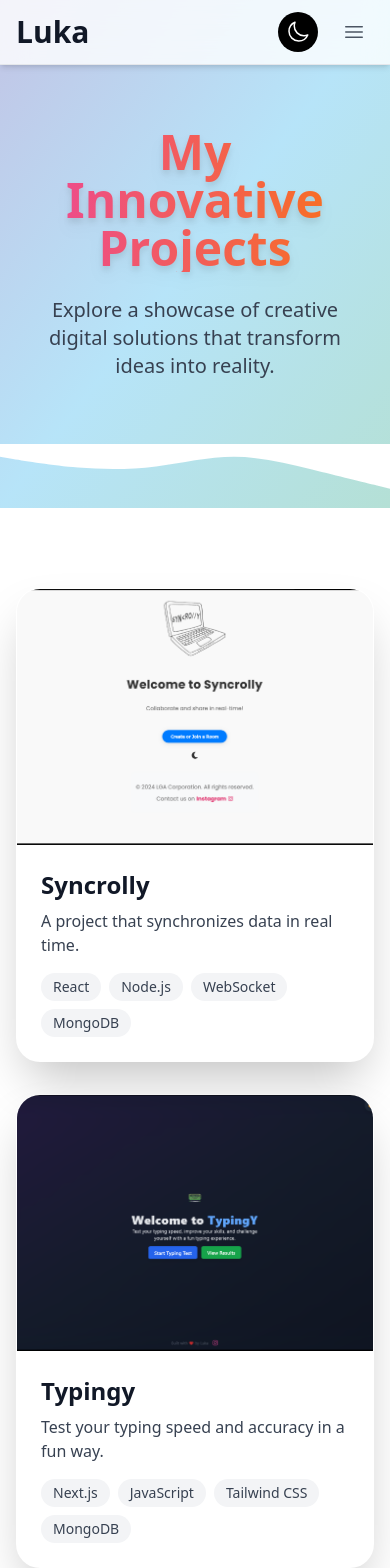
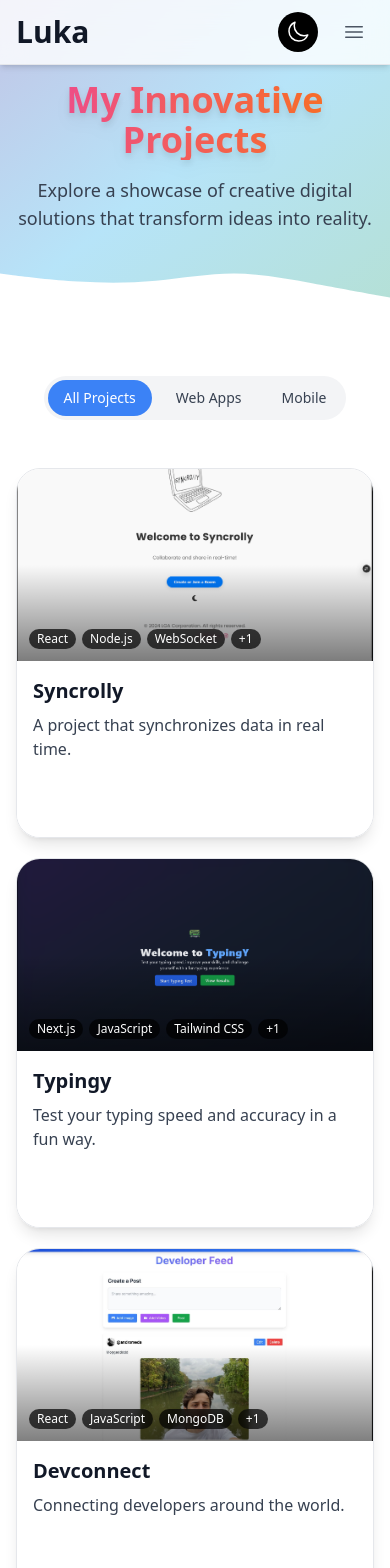
Before and after one commit to SetFodi/MyPortfolio, a Next.js app: page /projects in a window 390 px wide. Shown: the top 1568 px of the page. Built offline with nearby package versions, Linux system fonts and the light colour scheme.

Commit message:
projects enhanced and appearing on mobile fixed

```diff
--- a/pages/projects.js
+++ b/pages/projects.js
@@ -3,7 +3,7 @@ import Head from 'next/head'
 import Navbar from '../components/Navbar'
 import Footer from '../components/Footer'
 import { motion, useScroll, useTransform } from 'framer-motion'
-import { useState } from 'react'
+import { useState, useEffect } from 'react'
 import Tilt from 'react-parallax-tilt'
 import { ArrowTopRightOnSquareIcon } from '@heroicons/react/24/outline'
 
@@ -18,13 +18,24 @@ const containerVariants = {
 
 const cardVariants = {
   hidden: { opacity: 0, y: 50, scale: 0.95 },
-  visible: { opacity: 1, y: 0, scale: 1 },
+  visible: { opacity: 1, y: 0, scale: 1, transition: { duration: 0.5 } },
 }
 
 export default function Projects() {
   const [hoveredIndex, setHoveredIndex] = useState(null)
   const { scrollYProgress } = useScroll()
   const scale = useTransform(scrollYProgress, [0, 1], [1, 1.1])
+  const [isMobile, setIsMobile] = useState(false)
+
+  // Detect if device is mobile
+  useEffect(() => {
+    const checkMobile = () => {
+      setIsMobile(window.innerWidth < 768)
+    }
+    checkMobile()
+    window.addEventListener('resize', checkMobile)
+    return () => window.removeEventListener('resize', checkMobile)
+  }, [])
 
   const projects = [
     {
@@ -100,24 +111,25 @@ export default function Projects() {
           name="description"
           content="Projects by SetFodi, Junior Full Stack Developer"
         />
+        <meta name="viewport" content="width=device-width, initial-scale=1.0" />
       </Head>
 
       <Navbar />
 
-      <main>
-        {/* Hero Section */}
-        <section className="relative py-32 overflow-hidden">
+      <main className="overflow-hidden">
+        {/* Hero Section - Improved for mobile */}
+        <section className="relative py-20 md:py-32 overflow-hidden">
           {/* Colorful Gradient Background */}
           <motion.div
             style={{ scale }}
             className="absolute inset-0 bg-gradient-to-br from-indigo-800 via-sky-500 to-emerald-600 dark:from-gray-900 dark:via-gray-700 dark:to-gray-600 opacity-30"
           />
-          <div className="container mx-auto px-6 relative z-10 text-center">
+          <div className="container mx-auto px-4 md:px-6 relative z-10 text-center">
             <motion.h1
               initial={{ opacity: 0, y: -20 }}
               animate={{ opacity: 1, y: 0 }}
               transition={{ duration: 0.8 }}
-              className="text-5xl md:text-7xl font-extrabold bg-gradient-to-r from-pink-500 to-orange-500 bg-clip-text text-transparent mb-6 drop-shadow-lg"
+              className="text-4xl sm:text-5xl md:text-7xl font-extrabold bg-gradient-to-r from-pink-500 to-orange-500 bg-clip-text text-transparent mb-4 md:mb-6 drop-shadow-lg"
             >
               My Innovative Projects
             </motion.h1>
@@ -125,63 +137,85 @@ export default function Projects() {
               initial={{ opacity: 0 }}
               animate={{ opacity: 1 }}
               transition={{ duration: 1, delay: 0.5 }}
-              className="text-xl md:text-2xl text-gray-700 dark:text-gray-300"
+              className="text-lg sm:text-xl md:text-2xl text-gray-700 dark:text-gray-300 max-w-3xl mx-auto"
             >
               Explore a showcase of creative digital solutions that transform ideas into reality.
             </motion.p>
           </div>
-          {/* SVG Wave Divider */}
-          <div className="absolute bottom-0 left-0 w-full leading-[0]">
+
+          {/* Improved SVG Wave Divider */}
+          <div className="absolute bottom-0 left-0 w-full overflow-hidden leading-[0]">
             <svg
-              className="block w-full h-16 text-white dark:text-black"
+              className="block w-full h-12 sm:h-16 text-white dark:text-black"
               viewBox="0 0 1440 320"
               preserveAspectRatio="none"
             >
               <path
                 fill="currentColor"
                 fillOpacity="1"
-                d="M0,64L48,74.7C96,85,192,107,288,117.3C384,128,480,128,576,112C672,96,768,64,864,64C960,64,1056,96,1152,128C1248,160,1344,192,1392,208L1440,224L1440,0L1392,0C1344,0,1248,0,1152,0C1056,0,960,0,864,0C768,0,672,0,576,0C480,0,384,0,288,0C192,0,96,0,48,0L0,0Z"
+                d="M0,64L48,74.7C96,85,192,107,288,117.3C384,128,480,128,576,112C672,96,768,64,864,64C960,64,1056,96,1152,128C1248,160,1344,192,1392,208L1440,224L1440,320L1392,320C1344,320,1248,320,1152,320C1056,320,960,320,864,320C768,320,672,320,576,320C480,320,384,320,288,320C192,320,96,320,48,320L0,320Z"
               />
             </svg>
           </div>
         </section>
 
-{/* Projects Grid */}
-<section className="pt-20 pb-20 bg-white dark:bg-black">
+        {/* Projects Grid - Improved for mobile */}
+        <section className="pt-16 pb-20 bg-white dark:bg-black">
           <div className="container mx-auto px-4 sm:px-6 lg:px-8">
+            {/* Filter tabs for mobile */}
+            <motion.div
+              initial={{ opacity: 0, y: 20 }}
+              animate={{ opacity: 1, y: 0 }}
+              transition={{ delay: 0.2, duration: 0.5 }}
+              className="mb-12 overflow-x-auto scrollbar-hide flex justify-center"
+            >
+              <div className="inline-flex space-x-2 p-1 bg-gray-100 dark:bg-gray-800 rounded-full">
+                <button className="px-4 py-2 text-sm font-medium rounded-full bg-blue-500 text-white">
+                  All Projects
+                </button>
+                <button className="px-4 py-2 text-sm font-medium rounded-full text-gray-700 dark:text-gray-300 hover:bg-gray-200 dark:hover:bg-gray-700">
+                  Web Apps
+                </button>
+                <button className="px-4 py-2 text-sm font-medium rounded-full text-gray-700 dark:text-gray-300 hover:bg-gray-200 dark:hover:bg-gray-700">
+                  Mobile
+                </button>
+              </div>
+            </motion.div>
+
             <motion.div
               variants={containerVariants}
               initial="hidden"
               whileInView="visible"
-      viewport={{ once: true, amount: 0.2 }}
-      className="grid grid-cols-1 md:grid-cols-2 lg:grid-cols-3 gap-8"
+              viewport={{ once: true, amount: 0.1 }}
+              className="grid grid-cols-1 sm:grid-cols-2 lg:grid-cols-3 gap-5 md:gap-8"
             >
               {projects.map((project, index) => (
                 <motion.div
                   key={index}
                   variants={cardVariants}
-          whileHover={{ y: -10, scale: 1.03 }}
+                  whileHover={!isMobile ? { y: -10, scale: 1.03 } : {}}
                   whileTap={{ scale: 0.98 }}
                   transition={{ type: 'spring', stiffness: 300, damping: 20 }}
                   className="relative group"
-          onMouseEnter={() => setHoveredIndex(index)}
-          onMouseLeave={() => setHoveredIndex(null)}
+                  onMouseEnter={() => !isMobile && setHoveredIndex(index)}
+                  onMouseLeave={() => !isMobile && setHoveredIndex(null)}
                 >
                   <Tilt
-            tiltMaxAngleX={5}
-            tiltMaxAngleY={5}
-            glareEnable
+                    tiltMaxAngleX={isMobile ? 0 : 5}
+                    tiltMaxAngleY={isMobile ? 0 : 5}
+                    glareEnable={!isMobile}
                     glareMaxOpacity={0.2}
+                    className="h-full"
                   >
                     {/* Entire card is now inside the anchor */}
                     <a
                       href={project.link}
                       target="_blank"
                       rel="noopener noreferrer"
-              className="block rounded-3xl overflow-hidden shadow-2xl border border-transparent hover:border-blue-400 transition-all duration-300"
+                      className="block h-full rounded-3xl overflow-hidden shadow-lg hover:shadow-2xl border border-gray-200 dark:border-gray-800 hover:border-blue-400 dark:hover:border-blue-600 transition-all duration-300"
                     >
                       {/* Project Image */}
-              <div className="relative h-64 overflow-hidden">
+                      <div className="relative h-48 sm:h-56 md:h-64 overflow-hidden">
                         <motion.img
                           src={project.image}
                           alt={project.title}
@@ -189,34 +223,48 @@ export default function Projects() {
                           whileHover={{ scale: 1.07 }}
                         />
                         {/* Hover Gradient Overlay */}
-                <motion.div
-                  className="absolute inset-0 bg-gradient-to-t from-black via-transparent to-transparent opacity-0 group-hover:opacity-60 transition-opacity duration-300"
-                />
-              </div>
-              {/* Content Area */}
-              <div className="p-6 bg-white dark:bg-gray-900">
-                <h3 className="text-2xl font-bold mb-2 text-gray-900 dark:text-gray-100">
-                  {project.title}
-                </h3>
-                <p className="text-gray-700 dark:text-gray-300 mb-4">
-                  {project.description}
-                </p>
-                <div className="flex flex-wrap gap-2">
-                  {project.technologies.map((tech, i) => (
+                        <div className="absolute inset-0 bg-gradient-to-t from-black via-transparent to-transparent opacity-50 group-hover:opacity-80 transition-opacity duration-300" />
+
+                        {/* Technology badges on image */}
+                        <div className="absolute bottom-3 left-3 right-3 flex flex-wrap gap-1.5">
+                          {project.technologies.slice(0, 3).map((tech, i) => (
                             <span
                               key={i}
-                      className="px-3 py-1 text-sm bg-gray-100 dark:bg-gray-800 text-gray-700 dark:text-gray-300 rounded-full"
+                              className="px-2 py-0.5 text-xs font-medium bg-black/70 text-white rounded-full backdrop-blur-sm"
                             >
                               {tech}
                             </span>
                           ))}
+                          {project.technologies.length > 3 && (
+                            <span className="px-2 py-0.5 text-xs font-medium bg-black/70 text-white rounded-full backdrop-blur-sm">
+                              +{project.technologies.length - 3}
+                            </span>
+                          )}
                         </div>
                       </div>
 
-              {/* Hover Call-to-Action Overlay */}
-              {hoveredIndex === index && (
+                      {/* Content Area */}
+                      <div className="p-4 sm:p-6 bg-white dark:bg-gray-900 h-full flex flex-col">
+                        <h3 className="text-xl sm:text-2xl font-bold mb-2 text-gray-900 dark:text-gray-100">
+                          {project.title}
+                        </h3>
+                        <p className="text-gray-700 dark:text-gray-300 mb-4 flex-grow">
+                          {project.description}
+                        </p>
+
+                        {/* Visit button always visible on mobile */}
+                        <div className={`mt-auto ${isMobile ? 'block' : 'hidden group-hover:flex'} items-center justify-between`}>
+                          <span className="text-sm text-blue-600 dark:text-blue-400 font-medium">
+                            View Project
+                          </span>
+                          <ArrowTopRightOnSquareIcon className="w-5 h-5 text-blue-600 dark:text-blue-400" />
+                        </div>
+                      </div>
+
+                      {/* Hover Call-to-Action Overlay (desktop only) */}
+                      {!isMobile && hoveredIndex === index && (
                         <motion.div
-                  className="absolute inset-0 flex items-center justify-center opacity-0 group-hover:opacity-100 transition-opacity duration-300"
+                          className="absolute inset-0 flex items-center justify-center bg-black/30 backdrop-blur-sm opacity-0 group-hover:opacity-100 transition-opacity duration-300"
                           initial={{ opacity: 0 }}
                           animate={{ opacity: 1 }}
                         >
@@ -234,9 +282,33 @@ export default function Projects() {
                 </motion.div>
               ))}
             </motion.div>
+
+            {/* CTA Section */}
+            <motion.div
+              initial={{ opacity: 0, y: 30 }}
+              whileInView={{ opacity: 1, y: 0 }}
+              transition={{ duration: 0.6 }}
+              viewport={{ once: true }}
+              className="mt-16 text-center"
+            >
+              <div className="max-w-3xl mx-auto bg-gradient-to-r from-indigo-100 to-purple-100 dark:from-gray-800 dark:to-gray-900 p-8 rounded-2xl shadow-lg">
+                <h3 className="text-2xl md:text-3xl font-bold mb-3 text-gray-900 dark:text-white">Looking for more?</h3>
+                <p className="text-gray-700 dark:text-gray-300 mb-6">Check out my GitHub repository for additional projects and code samples.</p>
+                <a
+                  href="https://github.com/SetFodi"
+                  target="_blank"
+                  rel="noopener noreferrer"
+                  className="inline-flex items-center gap-2 px-6 py-3 bg-indigo-600 hover:bg-indigo-700 text-white font-medium rounded-full transition-colors duration-300"
+                >
+                  <svg className="w-5 h-5" fill="currentColor" viewBox="0 0 24 24" aria-hidden="true">
+                    <path fillRule="evenodd" d="M12 2C6.477 2 2 6.484 2 12.017c0 4.425 2.865 8.18 6.839 9.504.5.092.682-.217.682-.483 0-.237-.008-.868-.013-1.703-2.782.605-3.369-1.343-3.369-1.343-.454-1.158-1.11-1.466-1.11-1.466-.908-.62.069-.608.069-.608 1.003.07 1.531 1.032 1.531 1.032.892 1.53 2.341 1.088 2.91.832.092-.647.35-1.088.636-1.338-2.22-.253-4.555-1.113-4.555-4.951 0-1.093.39-1.988 1.029-2.688-.103-.253-.446-1.272.098-2.65 0 0 .84-.27 2.75 1.026A9.564 9.564 0 0112 6.844c.85.004 1.705.115 2.504.337 1.909-1.296 2.747-1.027 2.747-1.027.546 1.379.202 2.398.1 2.651.64.7 1.028 1.595 1.028 2.688 0 3.848-2.339 4.695-4.566 4.943.359.309.678.92.678 1.855 0 1.338-.012 2.419-.012 2.747 0 .268.18.58.688.482A10.019 10.019 0 0022 12.017C22 6.484 17.522 2 12 2z" clipRule="evenodd" />
+                  </svg>
+                  Visit GitHub Profile
+                </a>
+              </div>
+            </motion.div>
           </div>
         </section>
-
       </main>
 
       <Footer />
```
Lines whose indentation alone changed are shown as unchanged.
